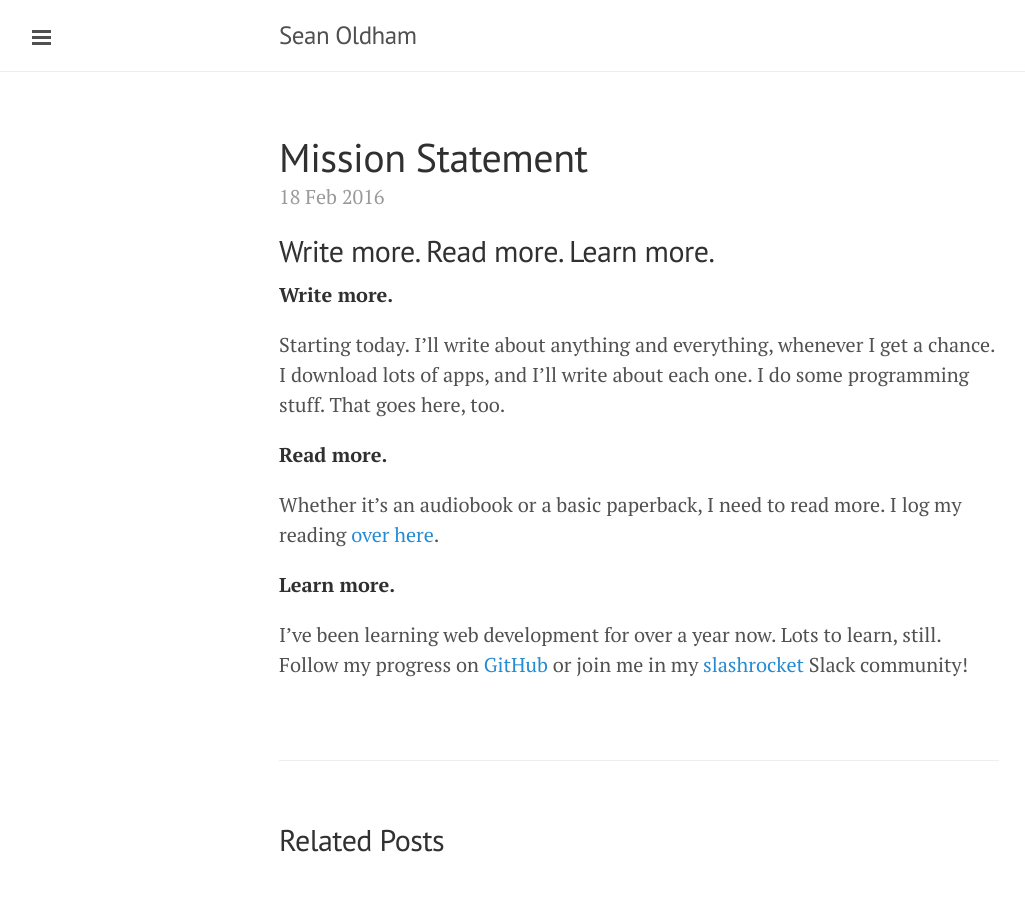
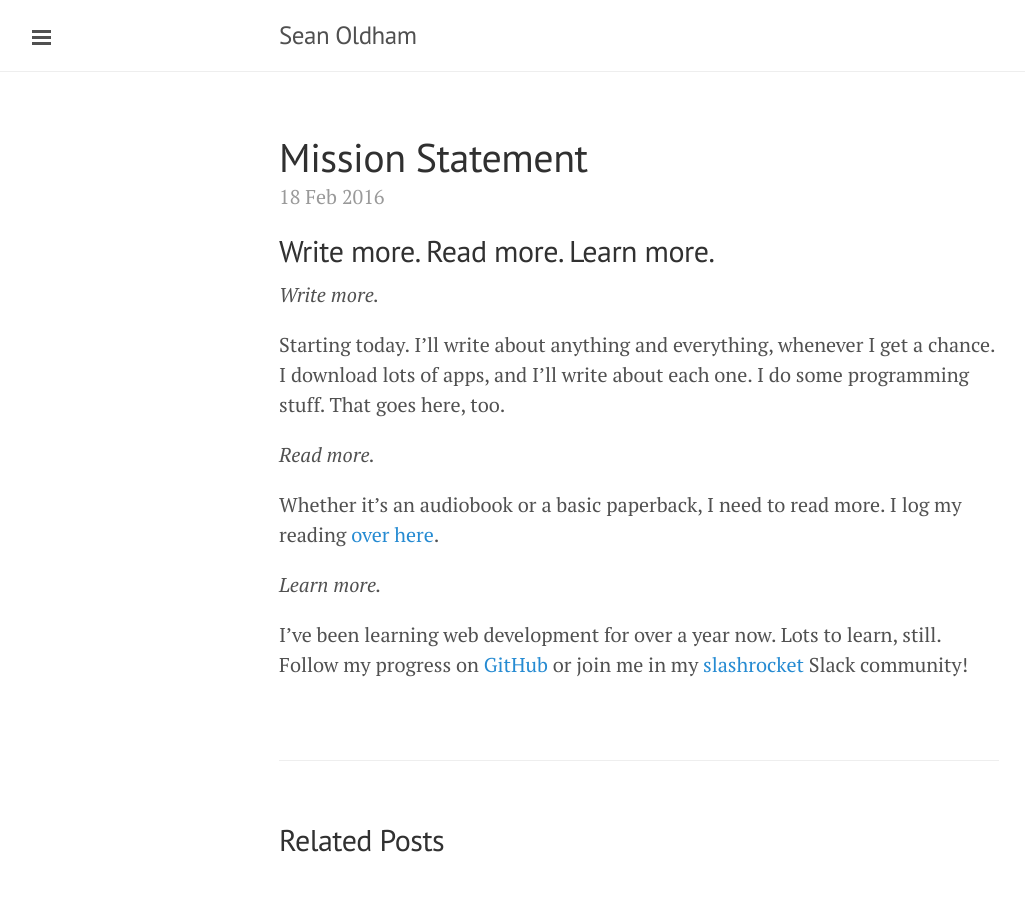
Before and after one commit to seanoldham/seanosaur.github.io, a Jekyll site: the page built from _posts/2016-02-18-mission-statement.markdown, in a window 1280 px wide. Shown: the whole page, without its empty margins (1-1026 px from the left). Built offline with Jekyll 4.4.1, drawn with Linux system fonts in a browser that asks for light colours.

```diff
--- a/_posts/2016-02-18-mission-statement.markdown
+++ b/_posts/2016-02-18-mission-statement.markdown
@@ -6,14 +6,14 @@ tags: [meta]
 ---
 ## Write more. Read more. Learn more.
 
-**Write more.**
+_Write more._
 
 Starting today. I'll write about anything and everything, whenever I get a chance. I download lots of apps, and I'll write about each one. I do some programming stuff. That goes here, too.
 
-**Read more.**
+_Read more._
 
 Whether it's an audiobook or a basic paperback, I need to read more. I log my reading [over here](read.seanosaur.com).
 
-**Learn more.**
+_Learn more._
 
 I've been learning web development for over a year now. Lots to learn, still. Follow my progress on [GitHub](github.com/seanosaur) or join me in my [slashrocket](slashrocket.io) Slack community!
```
